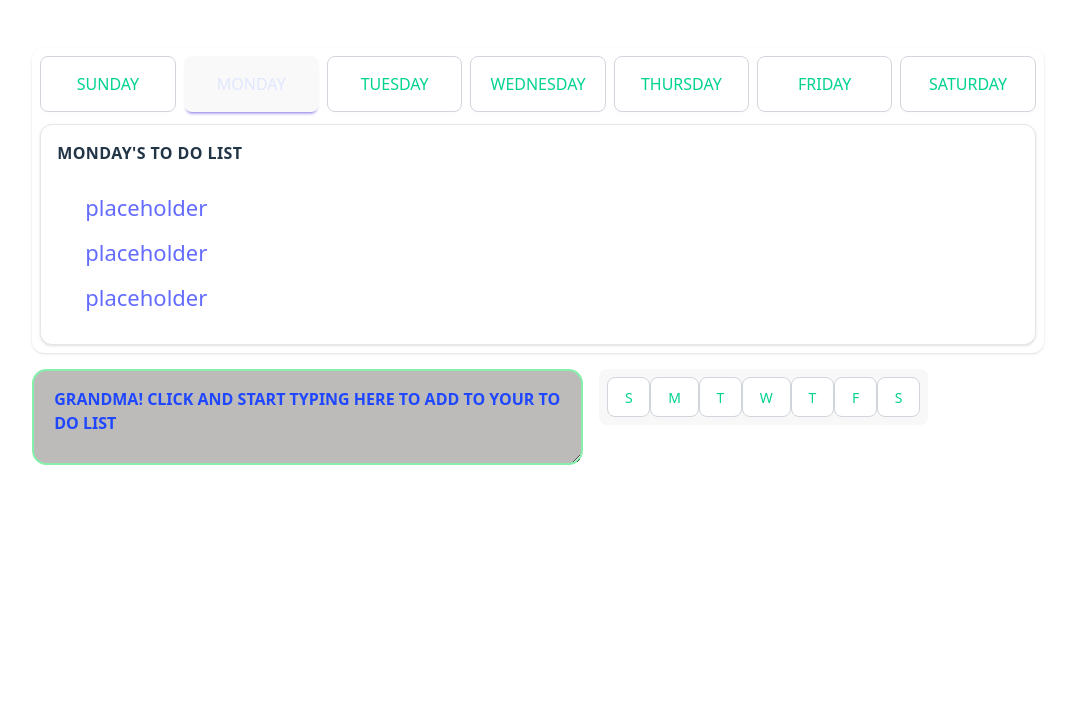
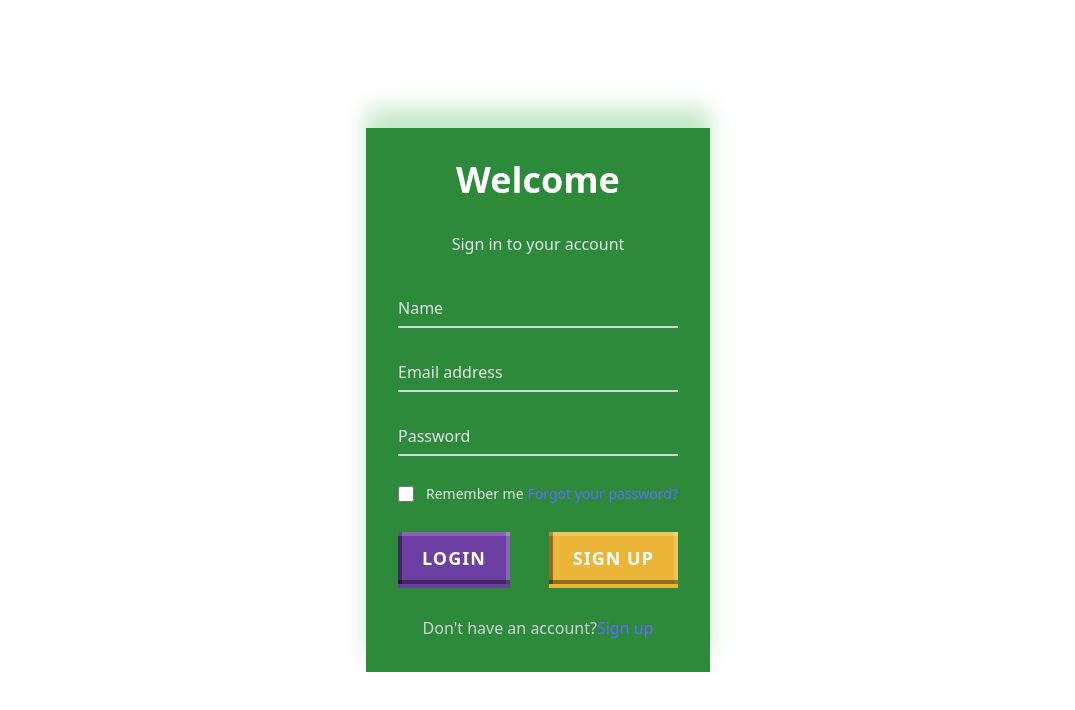
Before and after one commit to drainr/GrandManager, a React (Vite) app: page / in a window 1280 px wide. Shown: the top 710 px of the page, without its empty margins (102-1177 px from the left). Built offline with nearby package versions, Linux system fonts and the light colour scheme.

Commit message:
added name input field to the login/signup

```diff
--- a/src/App.jsx
+++ b/src/App.jsx
@@ -1,15 +1,15 @@
 
 import './App.css'
 import Dashboard from './pages/Dashboard.jsx';
-// import Login from './pages/Login.jsx';
-import Calender from './pages/Calender.jsx';
+ import Login from './pages/Login.jsx';
+//import Calender from './pages/Calender.jsx';
 
 function App() {
 
 
   return (
     <>
-       <Calender />
+       <Login />
     </>
   )
 }
--- a/src/pages/Login.jsx
+++ b/src/pages/Login.jsx
@@ -1,11 +1,48 @@
 import React from 'react';
+import PurpleButton from "../components/PurpleButton.jsx";
+import YellowButton from "../components/YellowButton.jsx";
 
 const Login = () => {
     return (
-        <div>
-
-        </div>
+        <div className='bg-[#2C8A3A]'>
+        <div style={{animation: 'slideInFromLeft 1s ease-out'}} className="max-w-md w-full overflow-hidden p-8 space-y-8 shadow-[0px_-20px_20px_0px_rgba(63,179,72,0.3)]">
+            <h2 style={{animation: 'appear 2s ease-out'}} className="text-center text-4xl font-extrabold text-white">
+                Welcome
+            </h2>
+            <p style={{animation: 'appear 3s ease-out'}} className="text-center text-gray-200">
+                Sign in to your account
+            </p>
+            <form method="POST" action="#" className="space-y-6">
+                <div className="relative">
+                    <input placeholder="Jane Doe" className="peer h-10 w-full border-b-2 border-gray-300 text-white bg-transparent placeholder-transparent focus:outline-none focus:border-grey-200" required id="name" name="name" type="name" />
+                    <label className="absolute left-0 -top-3.5 text-gray-200 text-sm transition-all peer-placeholder-shown:text-base peer-placeholder-shown:text-gray-200 peer-placeholder-shown:top-2 peer-focus:-top-3.5 peer-focus:text-grey-200 peer-focus:text-sm" htmlFor="name">Name</label>
+                </div>
+                <div className="relative">
+                    <input placeholder="john@example.com" className="peer h-10 w-full border-b-2 border-gray-300 text-white bg-transparent placeholder-transparent focus:outline-none focus:border-grey-200" required id="email" name="email" type="email" />
+                    <label className="absolute left-0 -top-3.5 text-gray-200 text-sm transition-all peer-placeholder-shown:text-base peer-placeholder-shown:text-gray-200 peer-placeholder-shown:top-2 peer-focus:-top-3.5 peer-focus:text-grey-200 peer-focus:text-sm" htmlFor="email">Email address</label>
+                </div>
+                <div className="relative">
+                    <input placeholder="Password" className="peer h-10 w-full border-b-2 border-gray-300 text-white bg-transparent placeholder-transparent focus:outline-none focus:border-grey-200" required id="password" name="password" type="password" />
+                    <label className="absolute left-0 -top-3.5 text-gray-200 text-sm transition-all peer-placeholder-shown:text-base peer-placeholder-shown:text-gray-200 peer-placeholder-shown:top-2 peer-focus:-top-3.5 peer-focus:text-grey-200 peer-focus:text-sm" htmlFor="password">Password</label>
+                </div>
+                <div className="flex items-center justify-between">
+                    <label className="flex items-center text-sm text-gray-200">
+                        <input className="form-checkbox h-4 w-4 text-gray-200 bg-gray-800 border-gray-300 rounded" type="checkbox" />
+                        <span className="ml-2 p-1">Remember me </span>
+                    </label>
+                    <a className="text-sm text-[#364A85] hover:underline" href="#"> Forgot your password?</a>
+                </div>
+                <div className='flex items-center justify-between flex-row'>
+                <PurpleButton text={'Login'} />
+                <YellowButton text={'Sign Up'} />
+                </div>
+            </form>
+            <div className="text-center text-gray-300">
+                Don't have an account?
+                <a className="text-purple-300 hover:underline" href="#">Sign up</a>
+            </div>
+        </div></div>
     );
-};
+}
 
 export default Login;
```
